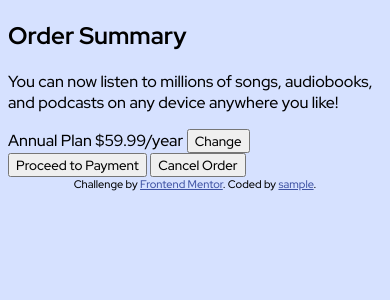
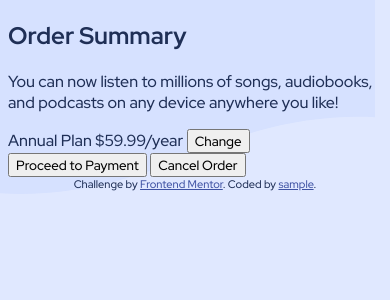
Before and after one commit to ryeokra/ord-sum-comp, a Python web app: template templates/index.jinja2 in a window 390 px wide. Shown: the top 300 px of the page. Run offline with Jinja, Linux system fonts and the light colour scheme; the template is opened without the code that fills it: most values are stand-ins (such as "Sample title", 1, 10 or a date in 2020).

Commit message:
made global font color to dark blue and media query minimum with 430px

```diff
--- a/static/css/index.css
+++ b/static/css/index.css
@@ -1,13 +1,15 @@
 * {font-family: 'Red Hat Display', sans-serif;}
 
 body {
+    color: rgba(31, 47, 86, 255);
+
     background-color: rgba(224, 232, 255, 255);
     background-image: url(../images/pattern-background-mobile.svg);
     background-repeat: no-repeat;
     background-attachment: fixed;
 }
 
-@media only screen and (min-width: 375px) {
+@media only screen and (min-width: 430px) {
     body {
         background-image: url(../images/pattern-background-desktop.svg);
     }
```
